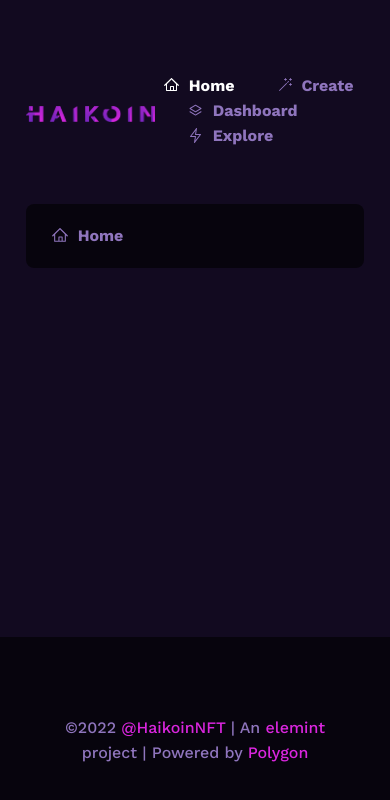
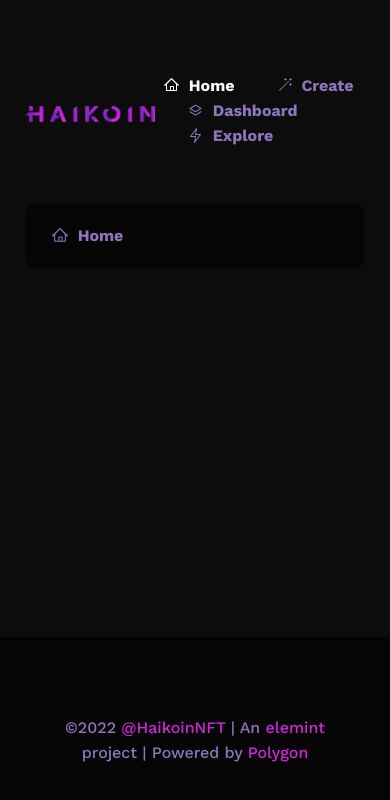
Before and after one commit to arnonate/haikoin, a Next.js app: page / in a window 390 px wide. Shown: the top 800 px of the page. Built offline with nearby package versions, Linux system fonts and the light colour scheme.

Commit message:
Add responsive styles to create #23

```diff
--- a/components/GlobalStyles.js
+++ b/components/GlobalStyles.js
@@ -3,6 +3,10 @@ import { createGlobalStyle } from "styled-components";
 import { Theme } from "../utils";
 
 const GlobalStyles = createGlobalStyle`
+  html {
+    font-size: 16px;
+  }
+
   html,
   body {
     height: 100%;
@@ -14,6 +18,7 @@ const GlobalStyles = createGlobalStyle`
     background-color: ${Theme.colors.ui.default};
     color: ${Theme.colors.text.default};
     font-family: ${Theme.font.family};
+    font-kerning: normal;
     font-size: ${Theme.font.size.md};
     font-weight: ${Theme.font.weight.medium};
     line-height: ${Theme.lineHeight.md};
--- a/components/StyledCreate.js
+++ b/components/StyledCreate.js
@@ -2,10 +2,19 @@ import styled, { createGlobalStyle } from "styled-components";
 
 const CreateContainer = styled.div`
   display: flex;
+  flex-direction: row-reverse;
   justify-content: space-between;
 
   & > * {
     width: ${(props) => `calc(50% - ${props.theme.rhythm})`};
+  }
+
+  @media (max-width: 960px) {
+    flex-direction: column;
+
+    & > * {
+      width: 100%;
+    }
   }
 
   .form {
@@ -116,6 +125,7 @@ const CreateContainer = styled.div`
 
   .display {
     position: relative;
+    padding-bottom: ${(props) => props.theme.rhythm};
 
     svg {
       border-radius: ${(props) => props.theme.borderRadius.large};
--- a/pages/create.js
+++ b/pages/create.js
@@ -151,13 +151,14 @@ export default function Create() {
       </StyledTitle>
 
       <StyledCreate>
+        <CreateSVGDisplay {...formData} svgRef={svgRef} />
+
         <CreateForm
           formData={formData}
           setFormData={setFormData}
           onCreateClick={handleCreate}
           uploadingToIPFS={uploadingToIPFS}
         />
-        <CreateSVGDisplay {...formData} svgRef={svgRef} />
       </StyledCreate>
     </StyledContainer>
   );
--- a/pages/dashboard.js
+++ b/pages/dashboard.js
@@ -86,7 +86,7 @@ export default function Dashboard() {
 
                 <Link href={Routes.token(haikoin.id)}>
                   <a className="token-view">
-                    <Button>View</Button>
+                    <Button>View / Sell</Button>
                   </a>
                 </Link>
               </div>
--- a/utils/theme.js
+++ b/utils/theme.js
@@ -1,5 +1,3 @@
-const base = `16`;
-
 const theme = {
   borderRadius: {
     small: `4px`,
@@ -8,17 +6,17 @@ const theme = {
   },
   colors: {
     ui: {
-      dark: `#07040d`,
-      default: `#120A20`,
-      highlight: `#7126BC`,
+      dark: `#050505`,
+      default: `#0c0c0c`,
+      highlight: `#7126bc`,
       transparent: `rgba(0, 0, 0, 0.6)`,
     },
     text: {
       default: `#8f75bd`,
-      error: `#DA26DE`,
+      error: `#d127da`,
       highlight: `#7126BC`,
-      link: `#DA26DE`,
-      white: `#FFFFFF`,
+      link: `#d127da`,
+      white: `#fafafa`,
     },
   },
   dimensions: {
@@ -27,10 +25,10 @@ const theme = {
   font: {
     family: `'Work Sans', sans-serif`,
     size: {
-      sm: base * 0.618 + "px", // Based off golden ratio 1.618
-      md: base + "px",
-      lg: base * 1.618 + "px",
-      xl: base * 1.618 * 2 + "px",
+      sm: "0.618rem",
+      md: "1rem",
+      lg: "1.618rem",
+      xl: "2.618rem",
     },
     weight: {
       medium: `500`,
@@ -39,11 +37,11 @@ const theme = {
     },
   },
   lineHeight: {
-    md: base * 1.618 + "px",
-    lg: base * 1.618 * 2 + "px",
-    xl: base * 1.618 * 3 + "px",
+    md: "1.618rem",
+    lg: "2.618rem",
+    xl: "3.618rem",
   },
-  rhythm: base * 1.618 + "px",
+  rhythm: "1.618rem",
 };
 
 export default theme;
```
